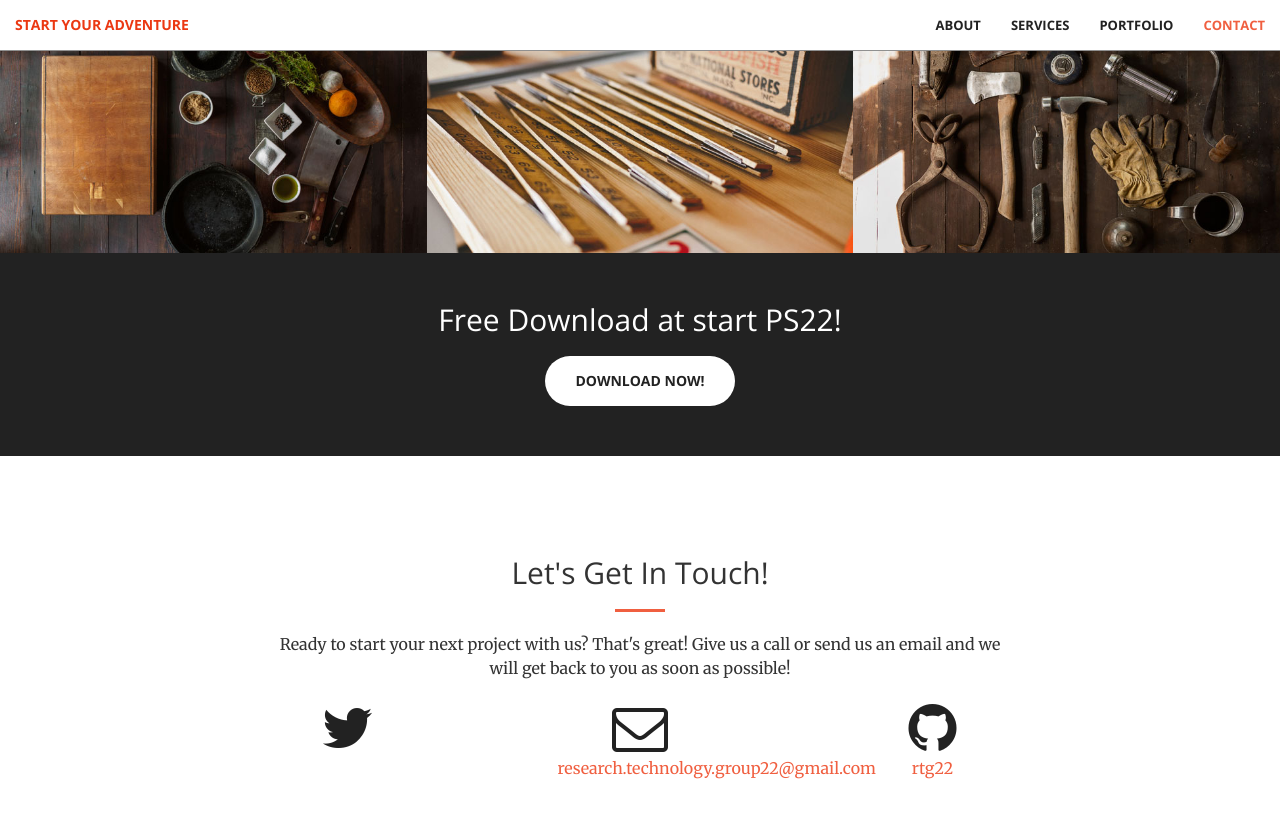
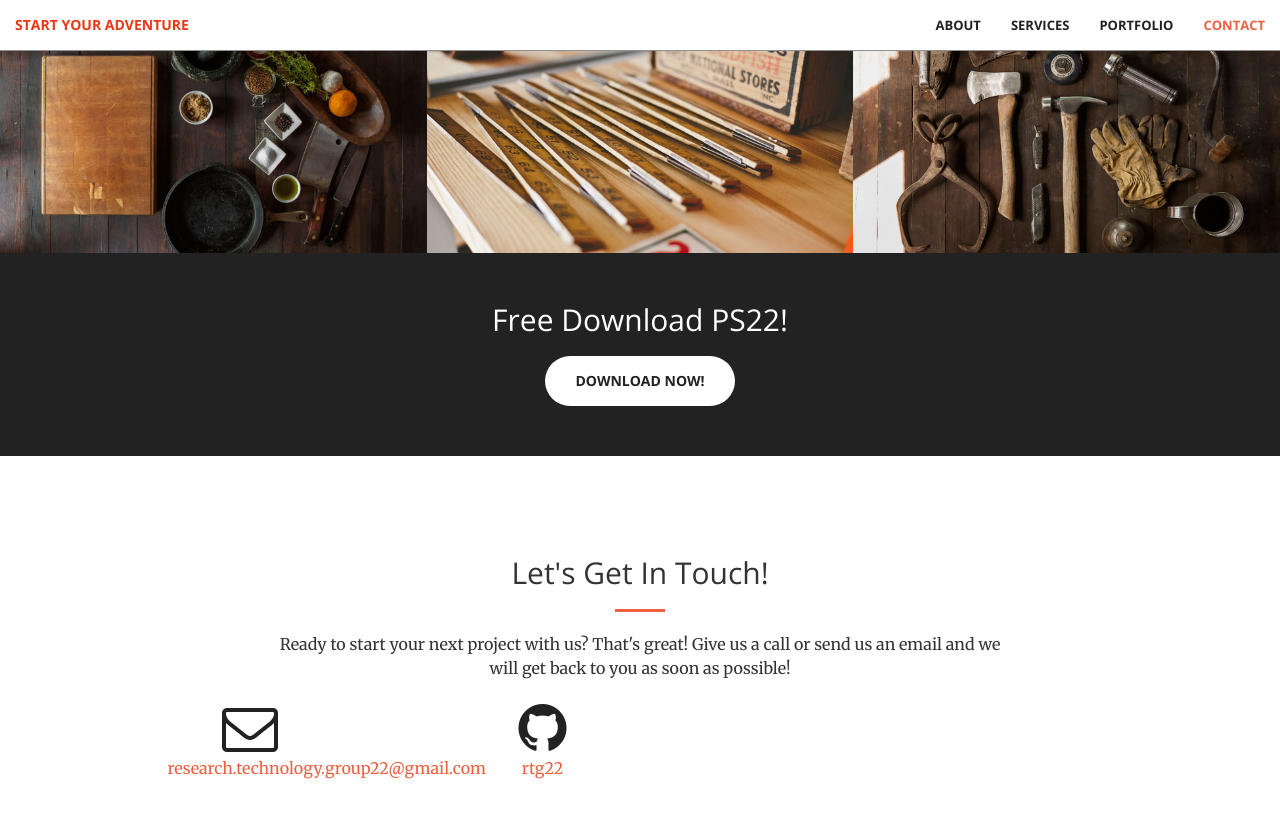
Before and after one commit to RTG22/ps22, a Jekyll site: the page built from index.html, in a window 1280 px wide and 900 px high, scrolled down 1957 px. Shown: the top 818 px of the window. Built offline with Jekyll 4.4.1, drawn with Linux system fonts in a browser that asks for light colours.

Commit message:
correct contacts

```diff
--- a/_includes/aside.html
+++ b/_includes/aside.html
@@ -1,7 +1,7 @@
   <aside class="bg-dark">
       <div class="container text-center">
           <div class="call-to-action">
-              <h2>Free Download at start PS22!</h2>
+              <h2>Free Download PS22!</h2>
               <a href="#" class="btn btn-default btn-xl wow tada">Download Now!</a>
           </div>
       </div>
--- a/_includes/contact.html
+++ b/_includes/contact.html
@@ -6,12 +6,6 @@
                 <hr class="primary">
                 <p>Ready to start your next project with us? That's great! Give us a call or send us an email and we will get back to you as soon as possible!</p>
             </div>
-        <div class="col-lg-2 col-lg-offset-2 text-center">
-            <a href="https://twitter.com/{{ site.twitter_username }}">
-                <i class="fa fa-twitter fa-3x wow bounceIn" data-wow-delay=".1s"></i>
-                <p>{{ site.twitter_username }}</p>
-            </a>
-        </div>
         <div class="col-lg-2 col-lg-offset-1 text-center">
             <a href="mailto:{{ site.email }}">
             <i class="fa fa-envelope-o fa-3x wow bounceIn" data-wow-delay=".1s"></i>
```
